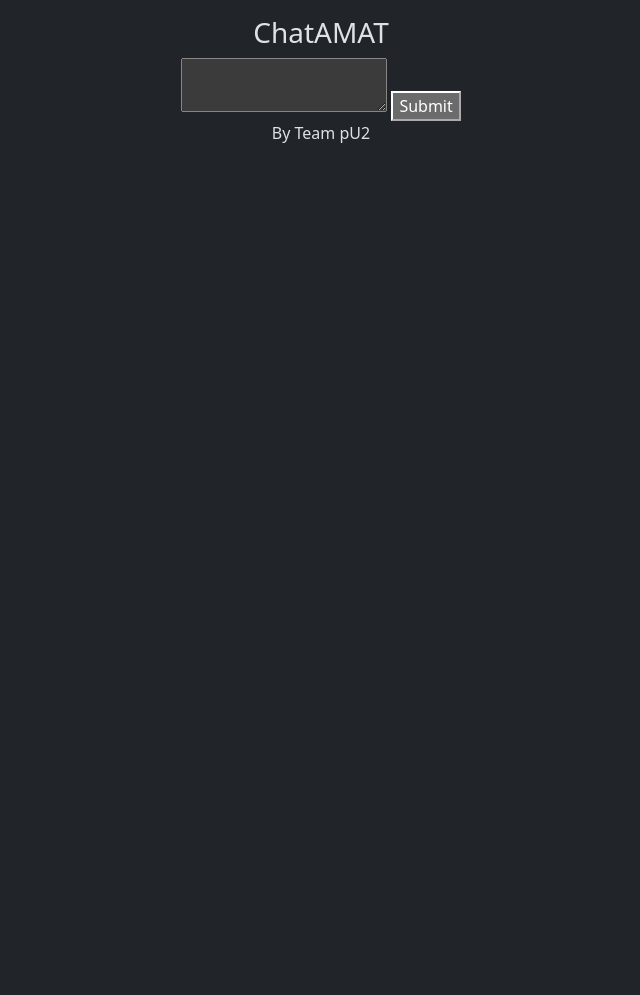
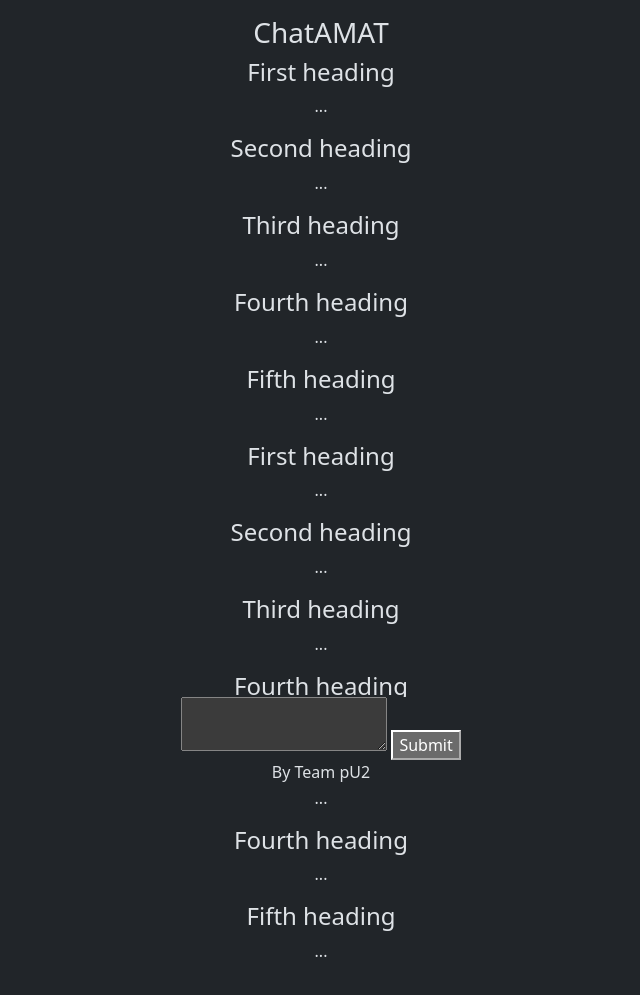
Before and after one commit to mai-vu/BCIT-ISA-Term-Project, a plain HTML site: page index.html in a window 1280 px wide. Shown: the whole page, without its empty margins (319-959 px from the left). Before the commit the page ends 800 px from the top, so only its background shows below. Drawn offline with nearby package versions, Linux system fonts and the light colour scheme.

Commit message:
Sticky header/footer

```diff
--- a/index.html
+++ b/index.html
@@ -10,9 +10,9 @@
     <title id="title"></title>
     <link href="https://cdn.jsdelivr.net/npm/bootstrap@5.3.3/dist/css/bootstrap.min.css" rel="stylesheet" integrity="sha384-QWTKZyjpPEjISv5WaRU9OFeRpok6YctnYmDr5pNlyT2bRjXh0JMhjY6hW+ALEwIH" crossorigin="anonymous">
 </head>
-<body class="text-center">
+<body class="text-center d-flex flex-column">
     <div class="cover-container d-flex h-100 p-3 mx-auto flex-column">
-        <header class="masthead mb-auto">
+        <header class="masthead mb-auto sticky-top bg-dark">
           <div class="inner">
             <h3 id="header" class="masthead-brand"></h3>
             </nav>
@@ -20,12 +20,39 @@
         </header>
 
         <main role="main" class="inner cover">
+            <div data-bs-spy="scroll" data-bs-target="#navbar-example2" data-bs-offset="0" class="scrollspy-example" tabindex="0">
+                <h4 id="scrollspyHeading1">First heading</h4>
+                <p>...</p>
+                <h4 id="scrollspyHeading2">Second heading</h4>
+                <p>...</p>
+                <h4 id="scrollspyHeading3">Third heading</h4>
+                <p>...</p>
+                <h4 id="scrollspyHeading4">Fourth heading</h4>
+                <p>...</p>
+                <h4 id="scrollspyHeading5">Fifth heading</h4>
+                <p>...</p>
+                <h4 id="scrollspyHeading1">First heading</h4>
+                <p>...</p>
+                <h4 id="scrollspyHeading2">Second heading</h4>
+                <p>...</p>
+                <h4 id="scrollspyHeading3">Third heading</h4>
+                <p>...</p>
+                <h4 id="scrollspyHeading4">Fourth heading</h4>
+                <p>...</p>
+                <h4 id="scrollspyHeading5">Fifth heading</h4>
+                <p>...</p>
+                <h4 id="scrollspyHeading4">Fourth heading</h4>
+                <p>...</p>
+                <h4 id="scrollspyHeading5">Fifth heading</h4>
+                <p>...</p>
+              </div>
+
+        </main>
+
+        <footer class="mastfoot mt-auto fixed-bottom bg-dark d-flex flex-column">
+          <div class="inner">
             <textarea id="userInput"></textarea>
             <button id="submitButton"></button>
-        </main>
-
-        <footer class="mastfoot mt-auto">
-          <div class="inner">
             <p id="footer"></p>
           </div>
         </footer>
```
